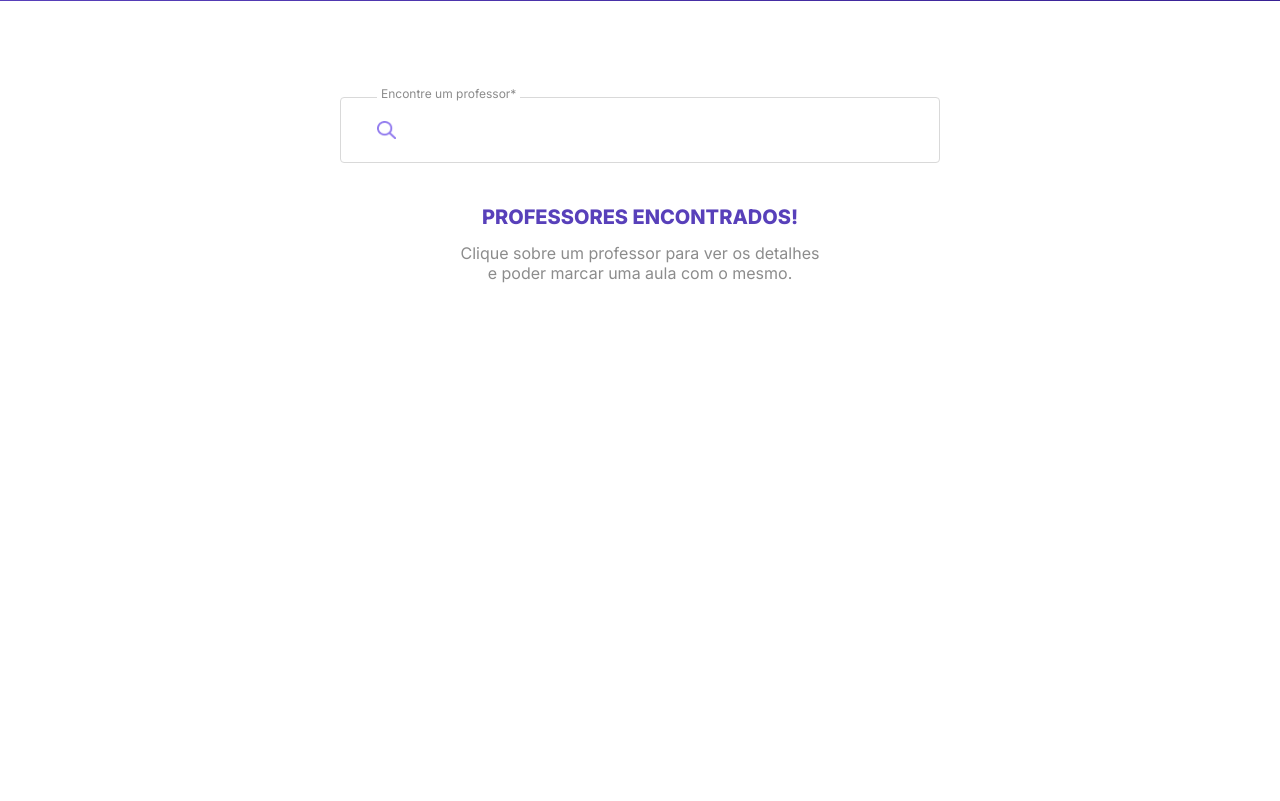
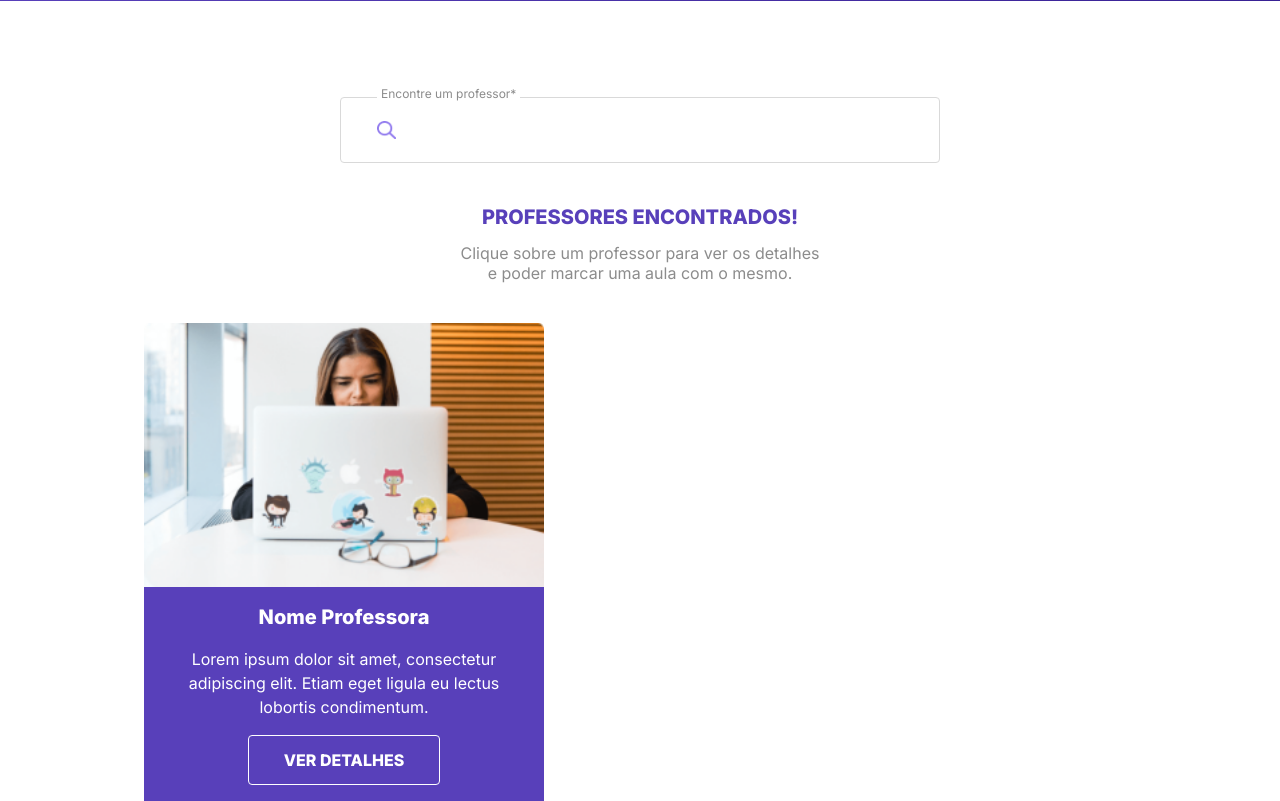
Before and after one commit to treinaweb/Tailwind-hiperprof, a plain HTML site: page index.html in a window 1280 px wide. Shown: the part 71-872 px from the top of the page. Before the commit the page ends 800 px from the top, so only its background shows below. Drawn offline with Linux system fonts and the light colour scheme; a web font is replaced by a local one.

Commit message:
10 - Construindo o card

```diff
--- a/index.html
+++ b/index.html
@@ -51,7 +51,14 @@
             e poder marcar uma aula com o mesmo.</p>
         </div>
 
-
+        <article class="mt-10 max-w-[400px]">
+            <img class="w-full" src="./dist/img/professora.png" alt="Imagem da professora no notebook">
+            <div class="flex flex-col items-center gap-4 bg-purple text-white text-center p-4">
+                <h2 class="font-extrabold text-xl">Nome Professora</h2>
+                <p>Lorem ipsum dolor sit amet, consectetur adipiscing elit. Etiam eget ligula eu lectus lobortis condimentum.</p>
+                <a href="" class="border rounded w-48 font-extrabold p-3">VER DETALHES</a>
+            </div>
+        </article>
     </main>
 </body>
 </html>
```
Also changed, not shown: dist/css/style.css, dist/img/professora.png (added).
